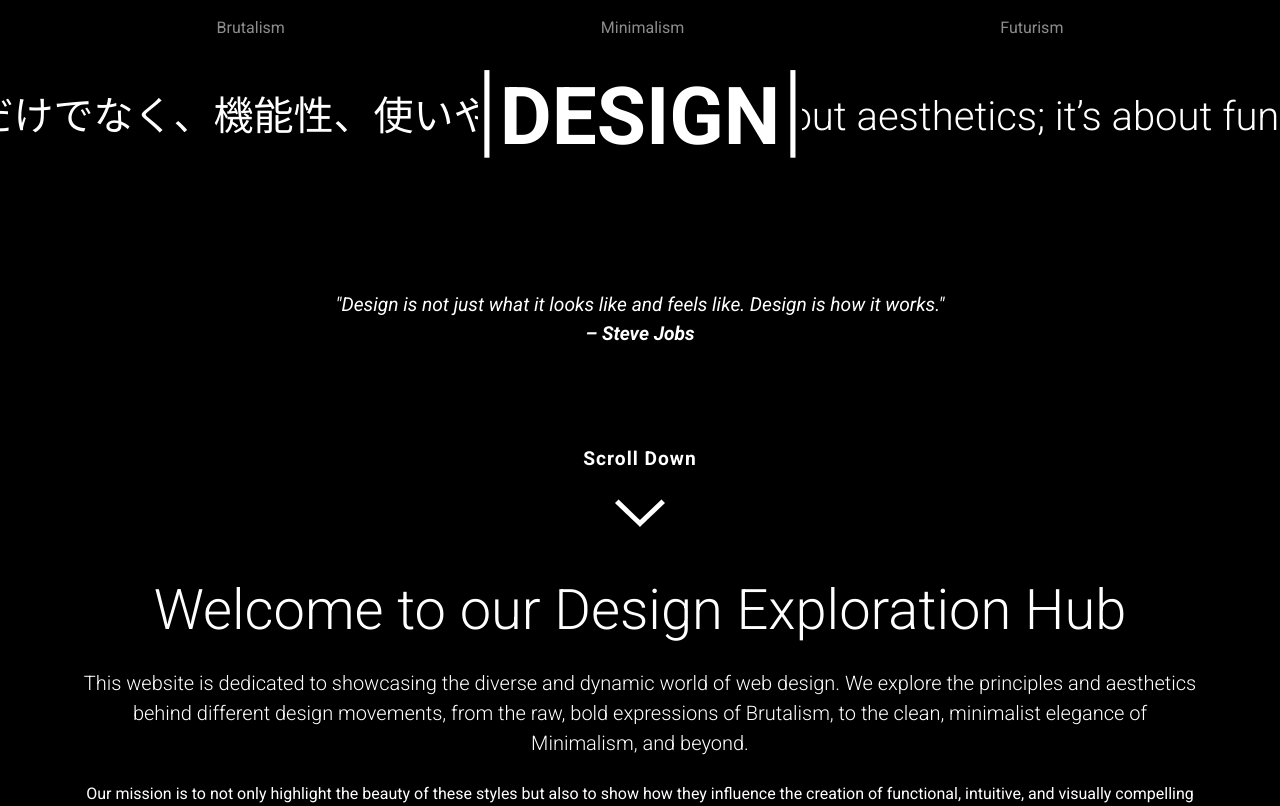
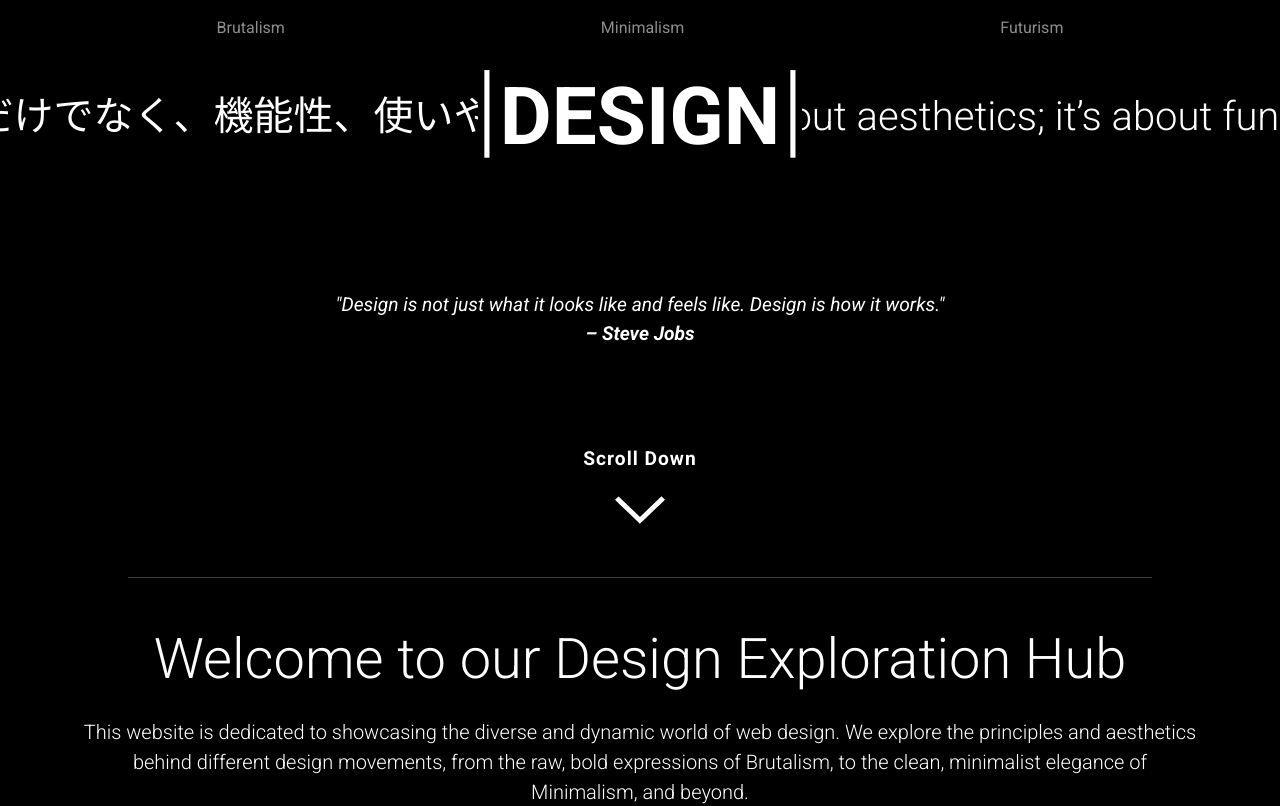
Before and after one commit to lsodini/design-app, a React (Create React App) app: page / in a window 1280 px wide. Shown: the top 806 px of the page. Built offline with nearby package versions, Linux system fonts and the light colour scheme; a web font is replaced by a local one.

Commit message:
Add horizontal rule to Quotes component and adjust Welcome section layout

```diff
--- a/src/components/landingPage/Quotes.jsx
+++ b/src/components/landingPage/Quotes.jsx
@@ -76,6 +76,12 @@ export default function Quotes() {
          <Arrow fill="white" className="arrow-icon" />
         </motion.div>
       </motion.div>
+      <hr
+      className="mt-5"
+      style={{
+        width: "80%",
+        margin: "0 auto",
+      }}/>
     </div>
   );
 }
--- a/src/components/landingPage/Welcome.jsx
+++ b/src/components/landingPage/Welcome.jsx
@@ -17,6 +17,7 @@ export default function WelcomeSection() {
 	}, []);
 
   return (
+
     <section className="welcome-section py-5 text-center text-white">
       <div className="container">
         <h1 className="display-4 mb-4">Welcome to our Design Exploration Hub</h1>
```
